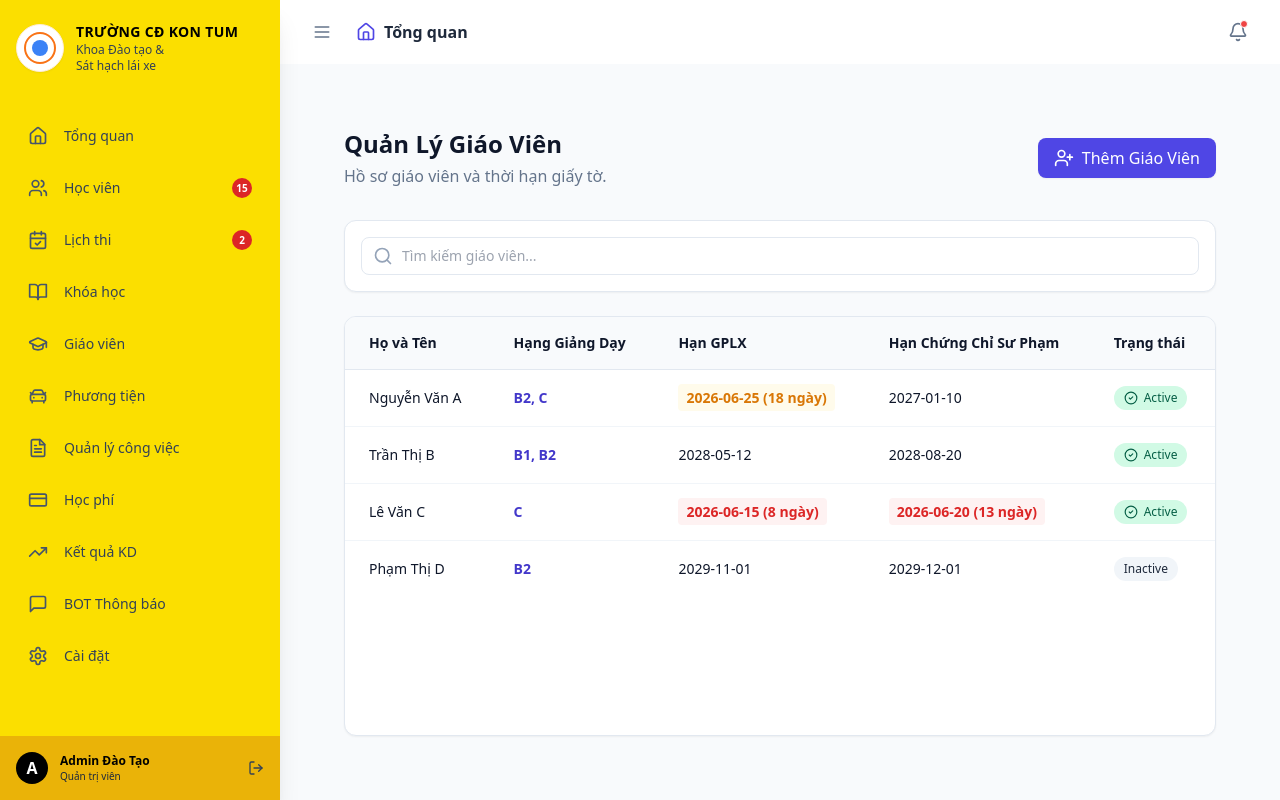
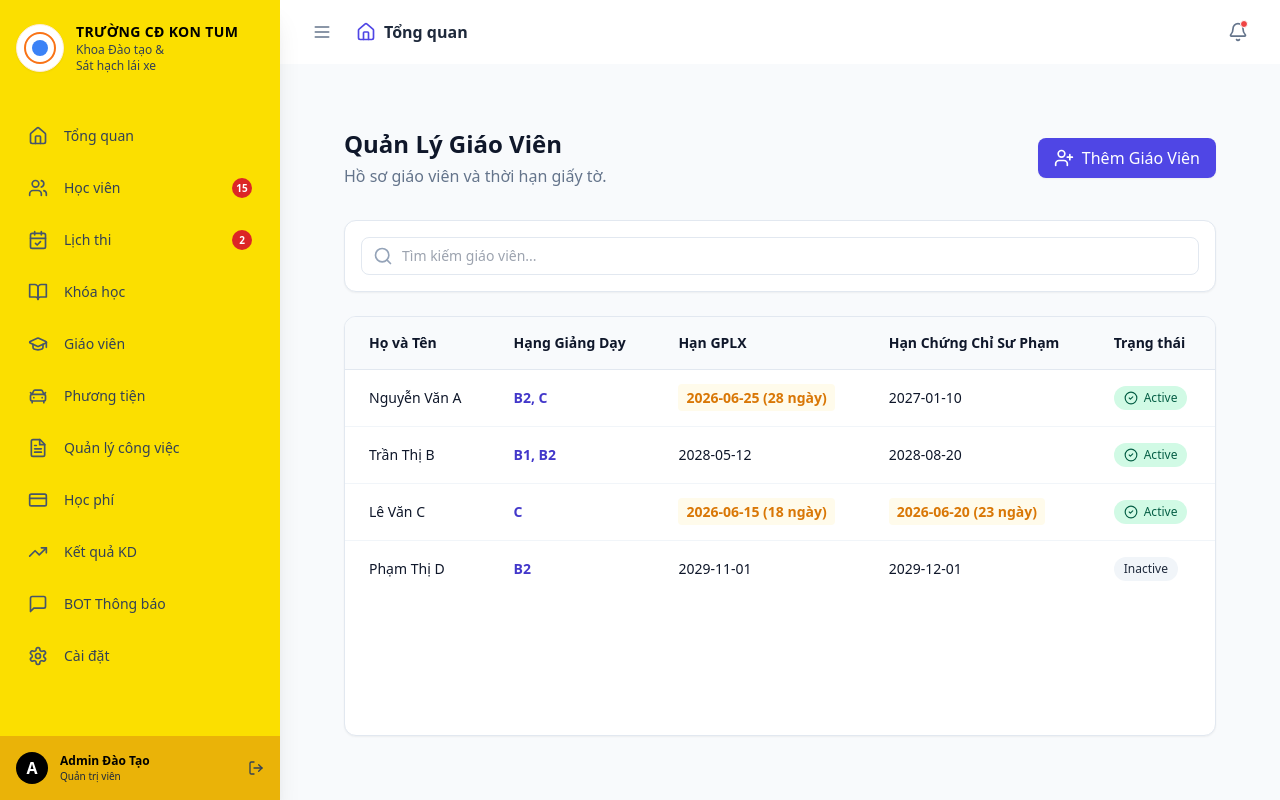
Before and after one commit to tothanhcong-qnu/dao-tao-startup, a Next.js app: page /dashboard/instructors in a window 1280 px wide. Built offline with nearby package versions, Linux system fonts and the light colour scheme.

Commit message:
Fix hardcoded dates for deadline and expiry calculations

```diff
--- a/app/dashboard/documents/components/DocumentsView.tsx
+++ b/app/dashboard/documents/components/DocumentsView.tsx
@@ -4,16 +4,18 @@ import React, { useState, useEffect } from 'react';
 import { FileText, Plus, Clock, CheckCircle2, AlertCircle, Edit, Trash2, X } from 'lucide-react';
 import { createClient } from '@/lib/supabase/browser';
 
-const CURRENT_DATE = new Date('2026-06-07');
 
 function getDeadlineCountdown(deadlineStr: string, status: string) {
   if (status === 'Hoàn thành') return { text: 'Hoàn thành', color: 'text-emerald-600 font-bold bg-emerald-50 px-2 py-0.5 rounded' };
 
   const deadlineDate = new Date(deadlineStr);
-  const diffTime = deadlineDate.getTime() - CURRENT_DATE.getTime();
+  deadlineDate.setHours(0, 0, 0, 0);
+  const currentDate = new Date();
+  currentDate.setHours(0, 0, 0, 0);
+  const diffTime = deadlineDate.getTime() - currentDate.getTime();
   const diffDays = Math.ceil(diffTime / (1000 * 60 * 60 * 24));
 
-  if (diffDays < 0) return { text: `Trễ ${Math.abs(diffDays)} ngày`, color: 'text-red-600 font-bold bg-red-50 px-2 py-0.5 rounded' };
+  if (diffDays < 0) return { text: `Quá hạn ${Math.abs(diffDays)} ngày`, color: 'text-red-600 font-bold bg-red-50 px-2 py-0.5 rounded' };
   if (diffDays === 0) return { text: 'Hết hạn hôm nay', color: 'text-red-600 font-bold bg-red-50 px-2 py-0.5 rounded' };
   if (diffDays <= 3) return { text: `Còn ${diffDays} ngày`, color: 'text-amber-600 font-bold bg-amber-50 px-2 py-0.5 rounded' };
   return { text: `Còn ${diffDays} ngày`, color: 'text-slate-600' };
--- a/app/dashboard/instructors/components/InstructorsView.tsx
+++ b/app/dashboard/instructors/components/InstructorsView.tsx
@@ -11,12 +11,13 @@ const mockInstructors = [
   { id: '4', name: 'Phạm Thị D', license: 'B2', licenseExpiry: '2029-11-01', certExpiry: '2029-12-01', status: 'Inactive' },
 ];
 
-// Reference date for mockup: 2026-06-07
-const CURRENT_DATE = new Date('2026-06-07');
 
 function getExpiryColor(expiryDateStr: string) {
   const expiryDate = new Date(expiryDateStr);
-  const diffTime = expiryDate.getTime() - CURRENT_DATE.getTime();
+  expiryDate.setHours(0, 0, 0, 0);
+  const currentDate = new Date();
+  currentDate.setHours(0, 0, 0, 0);
+  const diffTime = expiryDate.getTime() - currentDate.getTime();
   const diffDays = Math.ceil(diffTime / (1000 * 60 * 60 * 24));
 
   if (diffDays <= 15) return 'text-red-600 font-bold bg-red-50 px-2 py-1 rounded';
@@ -26,7 +27,10 @@ function getExpiryColor(expiryDateStr: string) {
 
 function getDaysRemaining(expiryDateStr: string) {
   const expiryDate = new Date(expiryDateStr);
-  const diffTime = expiryDate.getTime() - CURRENT_DATE.getTime();
+  expiryDate.setHours(0, 0, 0, 0);
+  const currentDate = new Date();
+  currentDate.setHours(0, 0, 0, 0);
+  const diffTime = expiryDate.getTime() - currentDate.getTime();
   return Math.ceil(diffTime / (1000 * 60 * 60 * 24));
 }
 
--- a/app/dashboard/vehicles/components/VehiclesView.tsx
+++ b/app/dashboard/vehicles/components/VehiclesView.tsx
@@ -12,11 +12,13 @@ const mockVehicles = [
   { id: '4', plate: '51H-111.22', type: 'B2 (Số sàn)', regExpiry: '2028-01-05', permitExpiry: '2028-01-05', contractExpiry: '2029-01-05', status: 'Maintenance' },
 ];
 
-const CURRENT_DATE = new Date('2026-06-07');
 
 function getExpiryColor(expiryDateStr: string) {
   const expiryDate = new Date(expiryDateStr);
-  const diffTime = expiryDate.getTime() - CURRENT_DATE.getTime();
+  expiryDate.setHours(0, 0, 0, 0);
+  const currentDate = new Date();
+  currentDate.setHours(0, 0, 0, 0);
+  const diffTime = expiryDate.getTime() - currentDate.getTime();
   const diffDays = Math.ceil(diffTime / (1000 * 60 * 60 * 24));
 
   if (diffDays <= 15) return 'text-red-600 font-bold bg-red-50 px-2 py-1 rounded';
@@ -26,7 +28,10 @@ function getExpiryColor(expiryDateStr: string) {
 
 function getDaysRemaining(expiryDateStr: string) {
   const expiryDate = new Date(expiryDateStr);
-  const diffTime = expiryDate.getTime() - CURRENT_DATE.getTime();
+  expiryDate.setHours(0, 0, 0, 0);
+  const currentDate = new Date();
+  currentDate.setHours(0, 0, 0, 0);
+  const diffTime = expiryDate.getTime() - currentDate.getTime();
   return Math.ceil(diffTime / (1000 * 60 * 60 * 24));
 }
 
```
